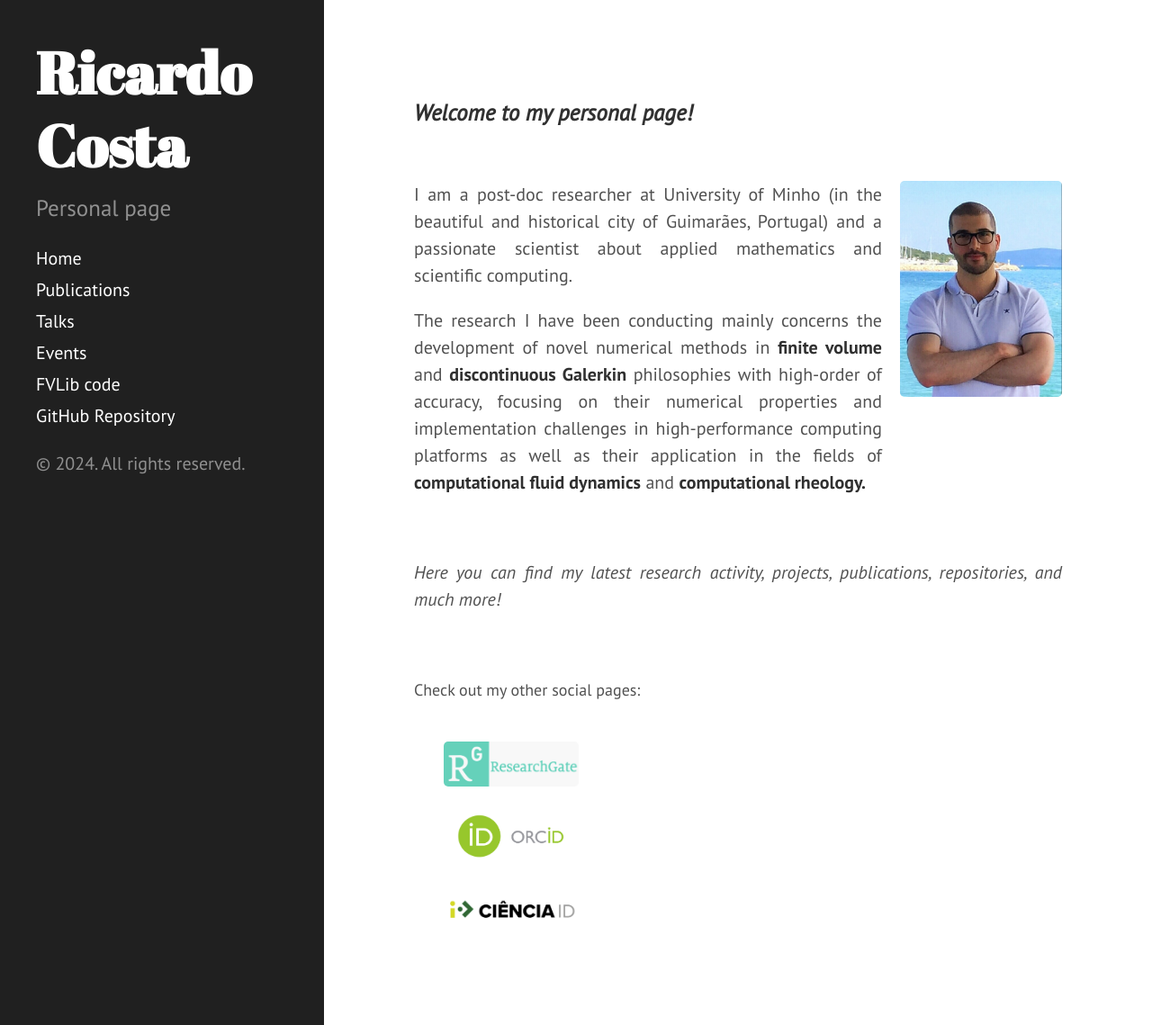
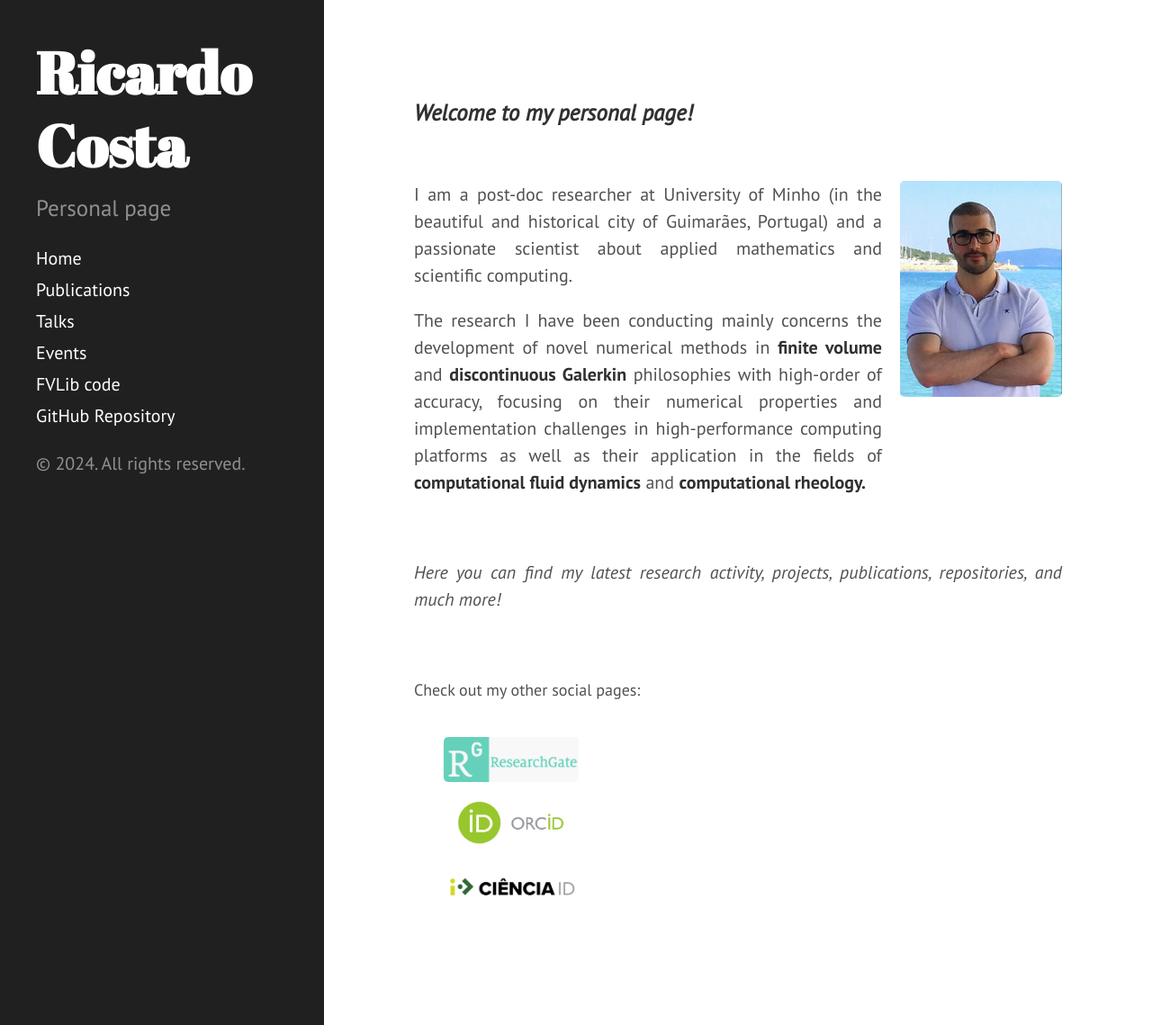
Before and after one commit to ricardodpcosta/ricardodpcosta.github.io, a Jekyll site: the page built from index.md, in a window 1280 px wide and 1139 px high. Shown: the whole window at 90% size. Built offline with Jekyll 4.4.1, drawn with Linux system fonts in a browser that asks for light colours; Markdown is read by kramdown in place of the engine named in the settings.

Commit message:
Update hyde.css

```diff
--- a/public/css/hyde.css
+++ b/public/css/hyde.css
@@ -263,25 +263,25 @@ a.sidebar-nav-item:focus {
 .column-2 {
   float: center;
   width: 45%;
-  padding: 5px;
+  padding: 0px;
 }
 
 .column-3 {
   float: center;
   width: 30%;
-  padding: 5px;
+  padding: 0px;
 }
 
 .column-4 {
   float: center;
   width: 22.5%;
-  padding: 5px;
+  padding: 0px;
 }
 
 .column-5 {
   float: center;
   width: 18%;
-  padding: 5px;
+  padding: 0px;
 }
 
 /* Clearfix (clear floats) */
```
